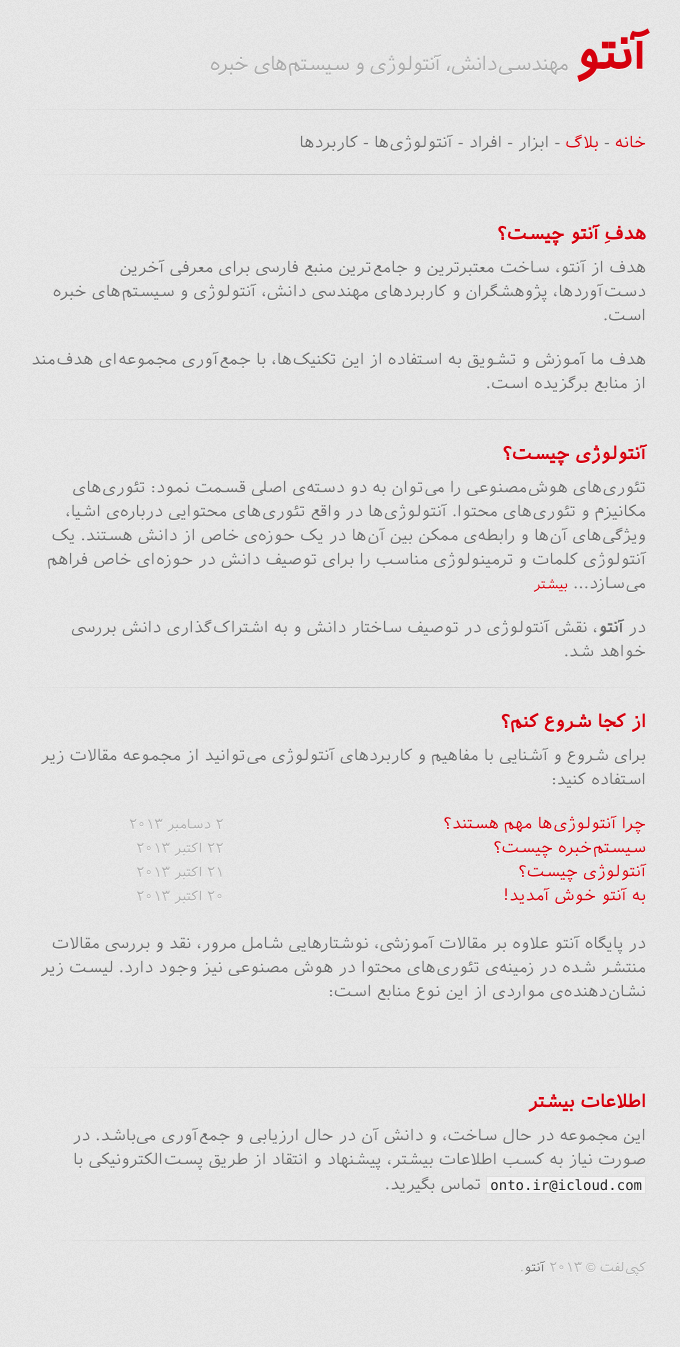
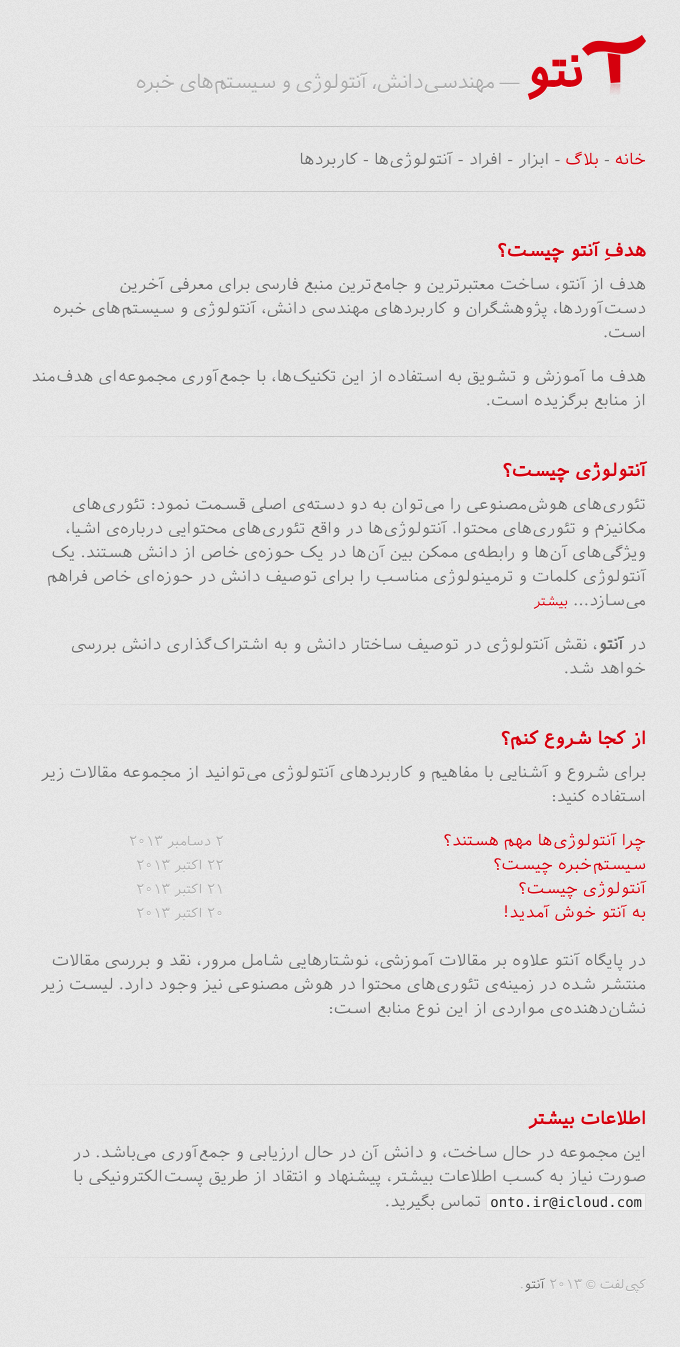
Before and after one commit to morteza/onto, a Jekyll site: the page built from index.md, in a window 1280 px wide. Shown: the whole page, without its empty margins (304-984 px from the left). Built offline with Jekyll 4.4.1, drawn with Linux system fonts in a browser that asks for light colours; Markdown is read by kramdown in place of the engine named in the settings.

Commit message:
Add the new onto.ir draft logo.

```diff
--- a/_layouts/default.html
+++ b/_layouts/default.html
@@ -21,7 +21,7 @@
         <div class="container">
         <div class="inner">
           <header>
-            <h1><a href="/">{{ site.name }}</a><span class="small"> {{ site.description }}</span></h1>
+            <h1><a href="/"><img src="/assets/img/logo.png" style="width:64px;height:64px;vertical-align:middle;"/>نتو</a><!-- {{ site.name }}: --><span class="small"> — {{ site.description }}</span></h1>
             <hr />
             <a href="/">خانه</a> - <a href="/blog/">بلاگ</a> - ابزار - افراد - آنتولوژی‌ها - کاربرد‌ها
             <hr />
```
Also changed, not shown: assets/img/logo.png (added), assets/img/logo_black.png (added), assets/img/logo_clean.png (added).
